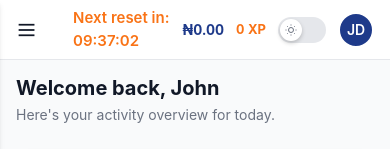
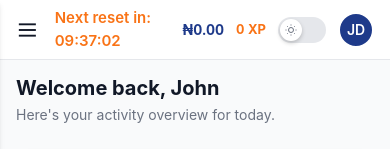
Before and after one commit to Chucky-Funds/earnova, a plain HTML site: page profile.html in a window 390 px wide. Shown: the top 149 px of the page. Drawn offline with nearby package versions, Linux system fonts and the light colour scheme.

Commit message:
adjust timer to look good on mobile

```diff
--- a/profile.html
+++ b/profile.html
@@ -1291,7 +1291,7 @@
                     <svg width="24" height="24" viewBox="0 0 24 24" fill="none" stroke="currentColor" stroke-width="2"><line x1="3" y1="12" x2="21" y2="12"></line><line x1="3" y1="6" x2="21" y2="6"></line><line x1="3" y1="18" x2="21" y2="18"></line></svg>
                 </button>
                 <!-- Daily Reset Countdown Timer -->
-                <div id="daily-reset-timer" style="margin-left:20px; font-weight:600; color:var(--accent-secondary); font-size:15px;">
+                <div id="daily-reset-timer" style="margin-right: 10px; font-weight:600; color:var(--accent-secondary); font-size:15px;">
                   Next reset in: <span id="reset-countdown">--:--:--</span>
                 </div>
             </div>
```
